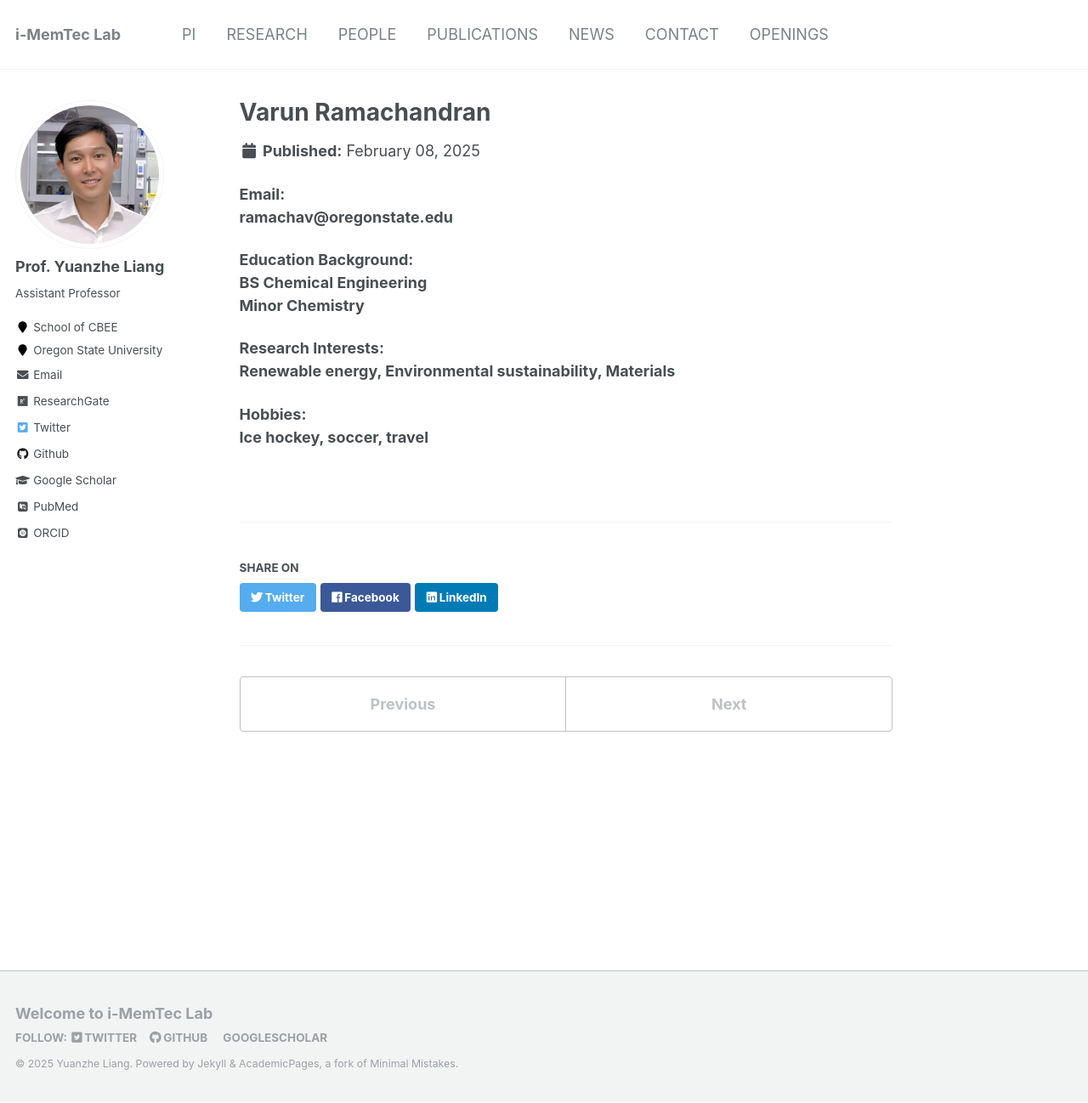
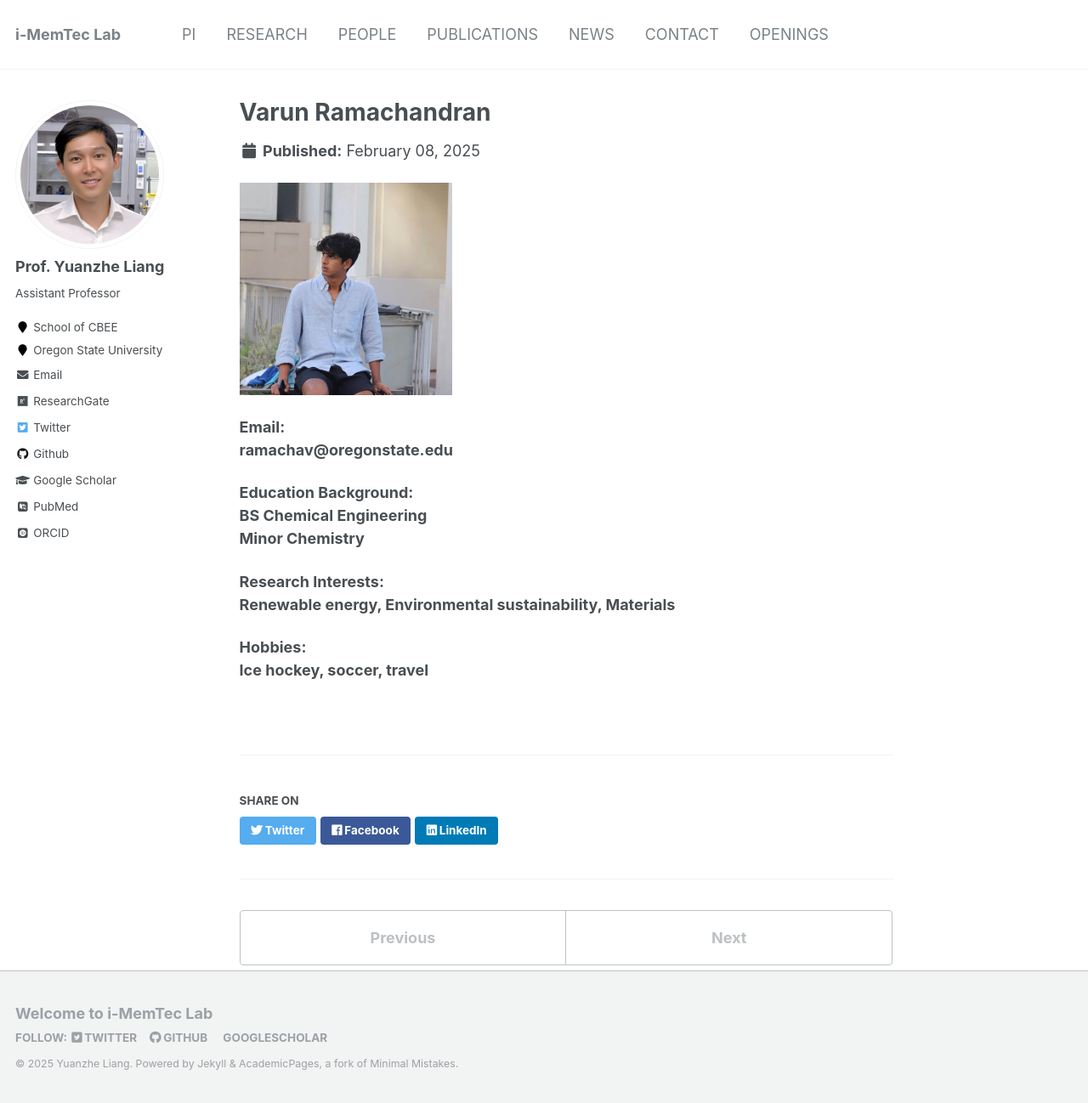
Before and after one commit to yuanzheliang/yuanzheliang.github.io, a Jekyll site: the page built from _portfolio/5-Varun.md, in a window 1280 px wide and 1298 px high. Shown: the whole window at 85% size. Built offline with Jekyll 4.4.1, drawn with Linux system fonts in a browser that asks for light colours; some web fonts are replaced.

Commit message:
Update 5-Varun.md

```diff
--- a/_portfolio/5-Varun.md
+++ b/_portfolio/5-Varun.md
@@ -4,6 +4,8 @@ excerpt: "**Undergraduate Chemical Engineering Major** <br/><img src='/images/Va
 collection: portfolio
 status: "alumni"
 ---
+
+<img src='/images/VarunRamachandran.jpeg' width='250' height='250'>
 
 **Email:** <br/>
 **ramachav@oregonstate.edu**
```
